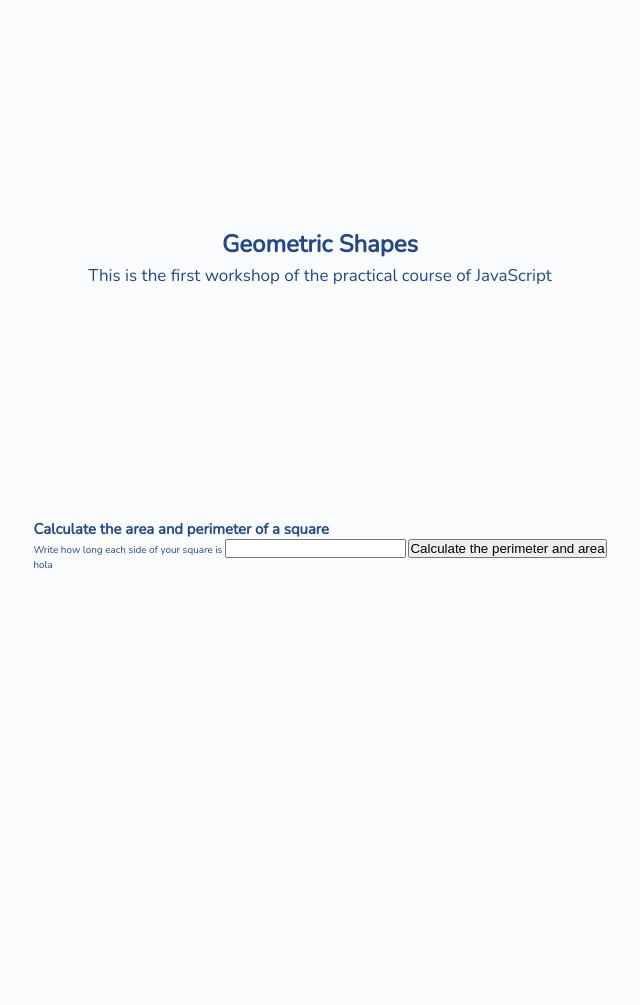
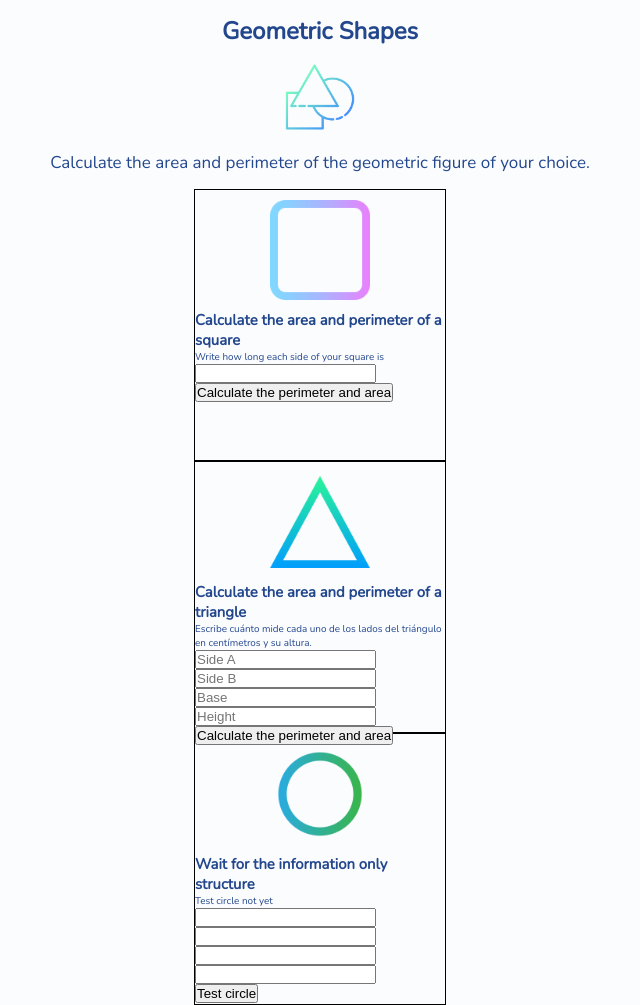
Before and after one commit to LuismGil/practical-javascript-course, a website: page index.html in a window 1280 px wide. Shown: the whole page, without its empty margins (320-960 px from the left). Before the commit the page ends 800 px from the top, so only its background shows below. Drawn offline with nearby package versions, Linux system fonts and the light colour scheme.

Commit message:
Up changes

```diff
--- a/index.html
+++ b/index.html
@@ -13,17 +13,23 @@
     <h1 class="geometric__title">
       Geometric Shapes
     </h1>
+    <img src="src/assets/images/geometricShapes.png" alt="geometric shapes" />
     <p class="geometric__subtitle">
-      This is the first workshop of the practical course of JavaScript
+      Calculate the area and perimeter of the geometric figure of your choice.
     </p>
   </header>
 
+
   <section class="section">
+    <img src="src/assets/images/square.png" alt="square" />
     <h2 class="section__title">
       Calculate the area and perimeter of a square
     </h2>
 
     <form class="section__form">
+      <div id="squareResult">
+
+      </div>
       <label for="squareInput" class="section__form__label">
         Write how long each side of your square is
       </label>
@@ -33,16 +39,78 @@
           class="section__form__container__inputs"
         />
         <button
-          id="btnSquare"
+          id="squareBtn"
           type="button"
           class="section__form__container__buttons"
         >
           Calculate the perimeter and area
         </button>
     </form>
-    <div class="resultados">
-      <p>hola</p>
-    </div>
+  </section>
+  <section class="section">
+    <img src="src/assets/images/triangle.png" alt="triangle" />
+    <h2 class="section__title">
+      Calculate the area and perimeter of a triangle
+    </h2>
+    <form>
+      <label>Escribe cuánto mide cada uno de los lados del triángulo en centímetros y su
+        altura.</label>
+      <div>
+        <input
+        id="triangleA"
+        type="number"
+        placeholder="Side A"
+        >
+        <input
+          id="triangleB"
+          type="number"
+          placeholder="Side B"
+        >
+        <input
+          id="triangleBase"
+          type="number"
+          placeholder="Base">
+        <input
+          id="triangleHeitght"
+          type="number"
+          placeholder="Height"
+        >
+      </div>
+      <button
+      type="button"
+      id="triangleBtn"
+      >
+        Calculate the perimeter and area
+      </button>
+    </form>
+  </section>
+  <section class="section">
+    <img src="src/assets/images/circle.png" alt="circle" />
+    <h2 class="section__title">
+      Wait for the information only structure
+    </h2>
+    <form>
+      <label>Test circle not yet</label>
+      <div>
+        <input
+        type="number"
+        >
+        <input
+          type="number"
+        >
+        <input
+          type="number" >
+        <input
+          type="number"
+        >
+      </div>
+      <button
+      type="button"
+      id="circleBtn"
+      >
+        Test circle
+      </button>
+    </form>
   </section>
 
   <script src="./src/components/shapes.js"></script>
--- a/src/components/shapes.js
+++ b/src/components/shapes.js
@@ -1,14 +1,18 @@
-const input = document.getElementById('squareInput')
-const value = input.value;
-
 // Square code
 
-const btn = document.getElementById('btnSquare');
+const btn = document.getElementById('squareBtn');
 
 btn.addEventListener('click',function() {
+  const input = document.getElementById('squareInput')
+  const value = input.value;
   const perimeter = squarePerimeter(value);
+  console.log('perimetro = ', perimeter );
   const area = squareArea(value);
+  const resultSquare = document.getElementById('squareResult')
+  resultSquare.innerHTML = `The perimeter is: ${perimeter}\ and the area is: ${area}`
+  console.log('Area = ', area);
   console.log('Perimetro => ' + perimeter + ' Area => ' + area);
+
 })
 
 
--- a/src/styles/base/_base.scss
+++ b/src/styles/base/_base.scss
@@ -2,8 +2,7 @@
 @import url('https://fonts.googleapis.com/css2?family=Nunito&display=swap');
 
 * {
-  box-sizing: inherit;
-  margin: 0;
+  margin: 0 auto;
   padding: 0;
 }
 
@@ -16,23 +15,5 @@ body {
   align-items: center;
   background: $color-background;
   color: $color-text;
-  display: flex;
-  flex-direction: column;
   font-family: 'Nunito', sans-serif;
-  font-weight: 400;
-  height: 100vh;
-  justify-content: space-evenly;
 }
-
-main {
-  backdrop-filter: blur(200px);
-  background-color: rgba(255, 255, 255, 0.35);
-  border-radius: 9px;
-  box-shadow: 0 32px 80px rgba(0, 0, 0, 0.25);
-  display: flex;
-  filter: blur();
-  height: 600px;
-  overflow: hidden;
-  position: relative;
-  width: 1000px;
-}
--- a/src/styles/components/_shapes.scss
+++ b/src/styles/components/_shapes.scss
@@ -1,13 +1,32 @@
 .geometric {
-  margin-top: -200px;
   text-align: center;
+
+  img {
+    width: 80px;
+    height: 80px;
+  }
 
   &__title {
     font-size: 24px;
+    margin-top: 15px;
   }
 
   &__subtitle {
     font-size: 17px;
     line-height: 32px;
-  }
+    margin: 10px;
+    }
 }
+
+.section {
+  width: 250px;
+  height: 270px;
+  border: 1px solid black;
+}
+
+img {
+  margin: 10px auto;
+  display: block;
+  width: 100px;
+  height: 100px;
+}
```
Also changed, not shown: src/assets/images/circle.png (added), src/assets/images/geometricShapes.png (added), src/assets/images/square.png (added), src/assets/images/triangle.png (added), src/styles/styles.css, 1 other file.
